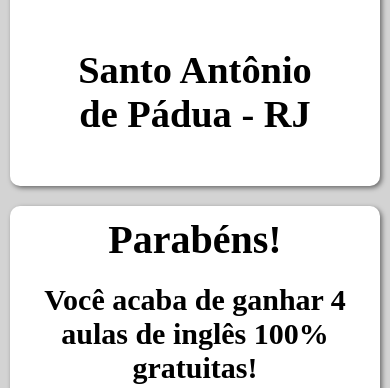
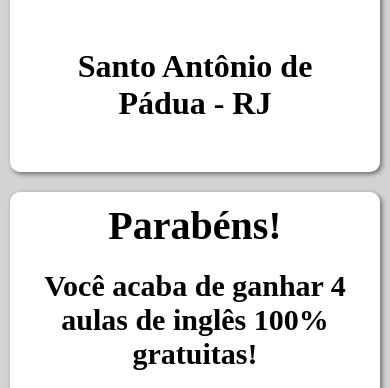
Before and after one commit to IanMJesus/site.wizardpadua, a plain HTML site: page index.html in a window 390 px wide. Shown: the part 119-507 px from the top of the page. Drawn offline with Linux system fonts and the light colour scheme.

Commit message:
styles.css

```diff
--- a/CSS/styles.css
+++ b/CSS/styles.css
@@ -244,13 +244,13 @@ footer p {
     }
 
     h2 {
-        font-size: 2.4rem; /* Reduz o tamanho do título */
+        font-size: 2.0rem; /* Reduz o tamanho do título */
     }
 }
 
 @media (max-width: 480px) {
     h2 {
-        font-size: 2.4rem;
+        font-size: 2.0rem;
     }
 
     .aula-demonstrativa {
```
